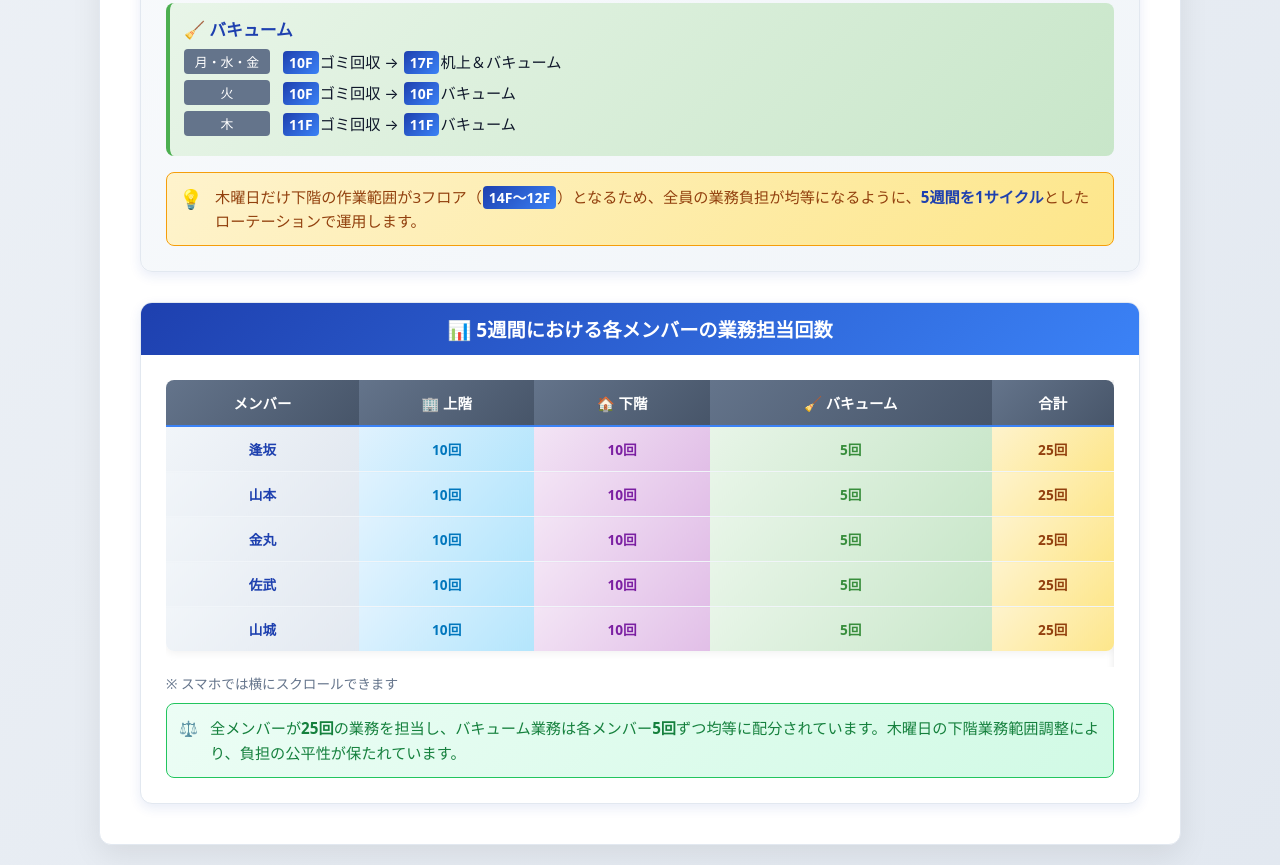
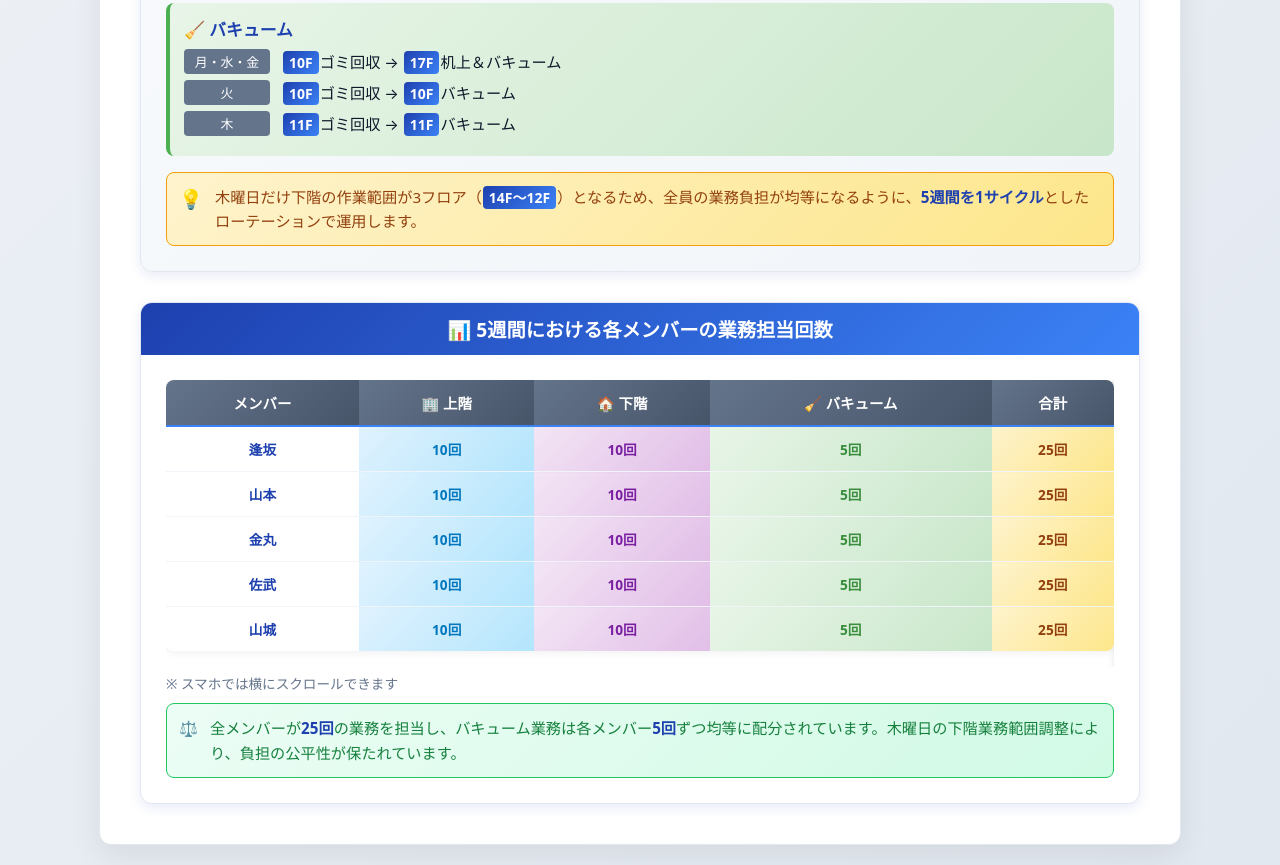
Before and after one commit to gleamize/presence-schedule, a plain HTML site: page index.html in a window 1280 px wide. Shown: the part 2837-3702 px from the top of the page. Drawn offline with Linux system fonts and the light colour scheme.

Commit message:
Update index.html

```diff
--- a/index.html
+++ b/index.html
@@ -204,6 +204,28 @@
       *{ animation-duration:.01ms !important; animation-iteration-count:1 !important; transition-duration:.01ms !important; scroll-behavior:auto !important; }
       .week-section:hover{ transform:none; }
     }
+    /* 担当回数テーブル：1列目（メンバー）を固定 */
+.stats-table thead th:first-child {
+  position: sticky;
+  left: 0;
+  z-index: 3;                     /* ヘッダー最前面 */
+  background: linear-gradient(135deg, #64748b 0%, #475569 100%); /* 既存のヘッダー色と揃える */
+}
+
+.stats-table tbody td:first-child {
+  position: sticky;
+  left: 0;
+  z-index: 2;
+  background: #fff;               /* 行背景と同じ */
+  box-shadow: 4px 0 0 #fff, 6px 0 8px rgba(0,0,0,.06); /* 右側に区切り感 */
+  font-weight: 600;
+  color: var(--blue-900);         /* 見出し色に合わせて強調 */
+}
+    /* 青で強調（太字は <strong> で付与） */
+.em-blue {
+  color: var(--blue-900, #0b3e91); /* 変数が無い場合は #0b3e91 を使用 */
+  font-weight: 700;
+}
   </style>
 </head>
 <body>
```
